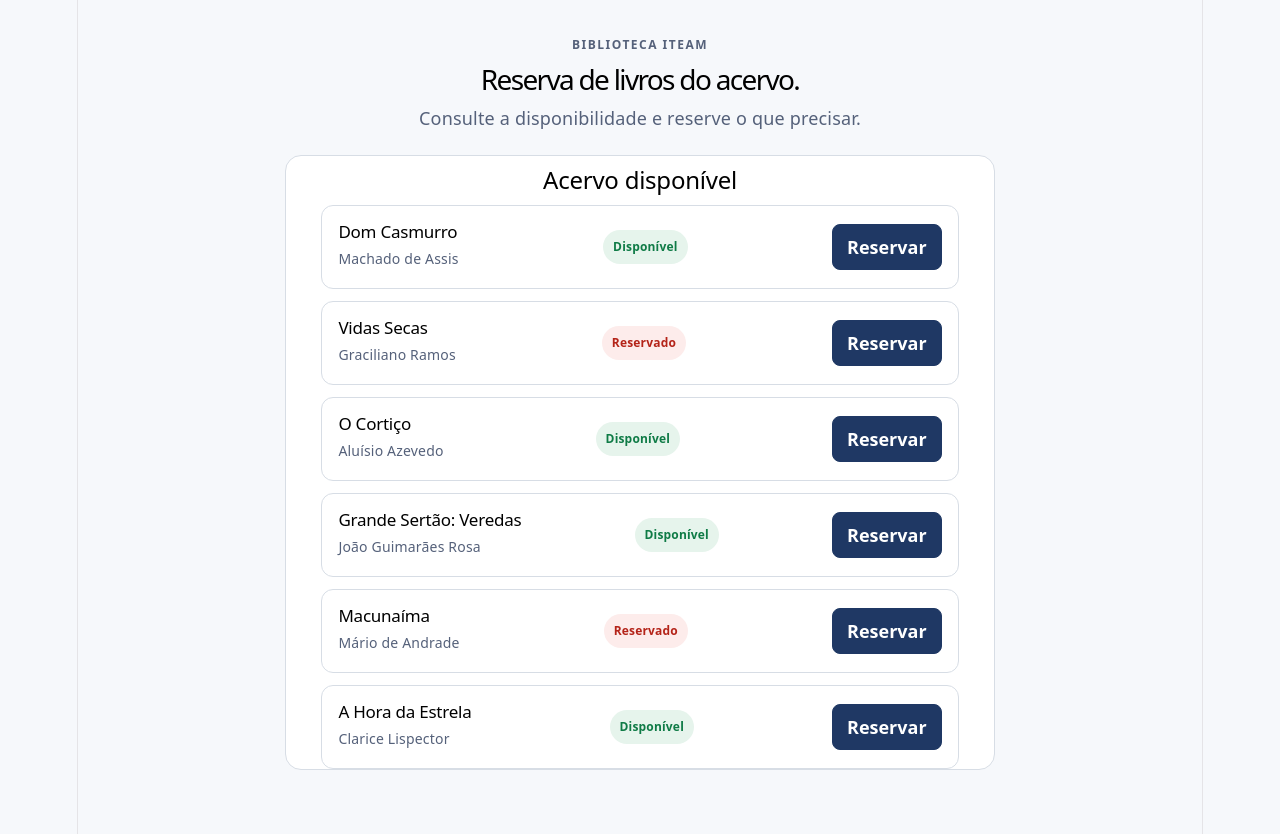
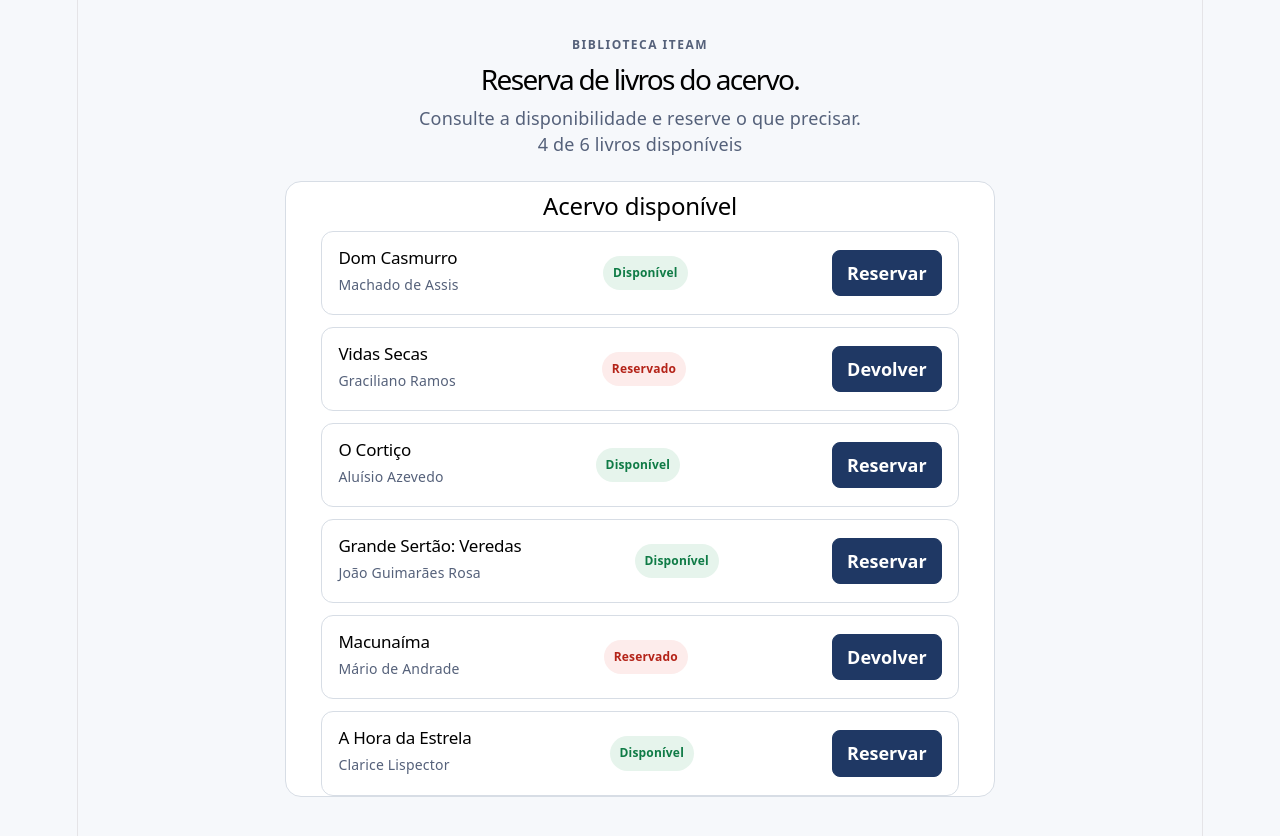
Before and after one commit to danielmds64/reserva-biblioteca-daniel, a React (Vite) app: page / in a window 1280 px wide. Shown: the top 836 px of the page. Built offline with nearby package versions, Linux system fonts and the light colour scheme.

Commit message:
feat: adiciona estado e alterna reserva

```diff
--- a/src/App.jsx
+++ b/src/App.jsx
@@ -1,12 +1,21 @@
+import { useState } from "react";
 import "./App.css";
 import BookList from "./components/BookList";
 import Panel from "./components/Panel";
-import { books } from "./data/books";
+import { books as initialBooks} from "./data/books";
 
 export default function App() {
+  const [books, setBooks] = useState(initialBooks);
+
   function handleReserve(bookId) {
-    window.alert(`Livro: ${bookId} - Ação ainda não implementada`);
+    setBooks((prevBooks) =>
+      prevBooks.map((book) =>
+        book.id === bookId ? {...book, available: !book.available } : book
+      )
+    );
   }
+
+  const availableCount = books.filter((book) => book.available).length;
 
   return (
     <main className="app">
@@ -14,6 +23,7 @@
         <p className="eyebrow">BIBLIOTECA ITEAM</p>
         <h1>Reserva de livros do acervo.</h1>
         <p>Consulte a disponibilidade e reserve o que precisar.</p>
+        <p>{availableCount} de {books.length} livros disponíveis</p>
       </header>
 
       <Panel title="Acervo disponível">
--- a/src/components/BookCard.jsx
+++ b/src/components/BookCard.jsx
@@ -10,7 +10,7 @@
           </span>
 
         <button onClick={() => onReserve(id)}>
-          Reservar
+          {available ? "Reservar" : "Devolver"}
         </button>
         </article>
     );
```
